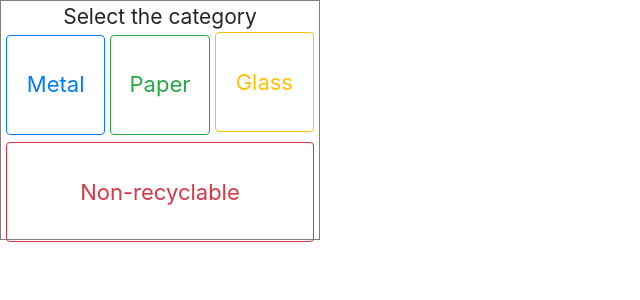
After one commit to zsxkib/SDP-Project, a Flask app: page /getUserInput in a window 1280 px wide. The commit adds this page. Shown: the top 300 px of the page, without its empty margins (0-640 px from the left). Run offline with Flask 2, Linux system fonts and the light colour scheme; some libraries are stand-ins or nearby versions.

Commit message:
webpage update

```diff
--- a/interface/app.py
+++ b/interface/app.py
@@ -8,9 +8,17 @@ app = Flask(__name__)
 def index():
     return render_template('index.html')
 
-@app.route('/123', methods=['GET'])
-def page2():
-    return render_template('base.html')
+@app.route('/getUserInput', methods=['POST', 'GET'])
+def page_input():
+    return render_template('touchscreen_select_category.html')
+
+@app.route('/idle', methods=['GET'])
+def page_idle():
+    return render_template('touchscreen_idle.html')
+
+@app.route('/processing', methods=['GET'])
+def page_processing():
+    return render_template('touchscreen_processing.html')
 
 
 
--- a/interface/static/css/style.css
+++ b/interface/static/css/style.css
@@ -42,6 +42,74 @@ html, body {
     padding: 1rem;
 }
 
+.row-clear-margin {
+  width: 100%;
+  margin: 0 !important;
+}
+
+
+.box div {
+  width: 33.3%;
+  height: 100px;
+}
+
+.touchscreen {
+  width: 320px;
+  height: 240px;
+  border: solid 1px grey;
+}
+
+.touchscreen-titlebar {
+  display: block;
+  width: 100%;
+  height: 26px;
+  /* background-color: khaki; */
+}
+.touchscreen-titlebar div {
+  display: block;
+  /* background-color: lightblue; */
+  width: max-content;
+  margin: 0 auto;
+  font-size: 21px;
+}
+.touchscreen-body {
+  width: 100%;
+  height: 210px;
+}
+
+.touchscreen-select-row {
+  display: flex;
+  align-items: center;
+  justify-content: center;
+  height:50%;
+  width:100%;
+}
+
+.touchscreen-select-row button {
+  font-size: 22px;
+  margin: 5px 0 0 5px;
+}
+
+.touchscreen-select-row button:nth-last-child(1) {
+  margin: 5px 5px 5px 5px;
+}
+
+.touchscreen-row-3 button {
+  width: 33.3%;
+  height: 100px;
+}
+.touchscreen-row-1 button {
+  width: 100%;
+  height: 100px;
+}
+
+.touchscreen .btn-1 {
+  display: initial;
+}
+
+.colored-background {
+  background-color: lightgrey;
+}
 
 
 
--- /dev/null
+++ b/interface/templates/touchscreen_select_category.html
@@ -0,0 +1,37 @@
+{% extends "base.html" %}
+{% block head %}
+	<link rel="stylesheet" href="https://maxcdn.bootstrapcdn.com/bootstrap/4.0.0/css/bootstrap.min.css">
+	<script src="https://code.jquery.com/jquery-3.2.1.slim.min.js"
+		integrity="sha384-KJ3o2DKtIkvYIK3UENzmM7KCkRr/rE9/Qpg6aAZGJwFDMVNA/GpGFF93hXpG5KkN"
+		crossorigin="anonymous"></script>
+	<script src="https://cdnjs.cloudflare.com/ajax/libs/popper.js/1.12.9/umd/popper.min.js"
+		integrity="sha384-ApNbgh9B+Y1QKtv3Rn7W3mgPxhU9K/ScQsAP7hUibX39j7fakFPskvXusvfa0b4Q"
+		crossorigin="anonymous"></script>
+	<script src="https://maxcdn.bootstrapcdn.com/bootstrap/4.0.0/js/bootstrap.min.js"
+		integrity="sha384-JZR6Spejh4U02d8jOt6vLEHfe/JQGiRRSQQxSfFWpi1MquVdAyjUar5+76PVCmYl"
+    crossorigin="anonymous"></script>
+{% endblock %}
+
+{% block body %}
+
+<!--- Four Trash Section -->
+<div class="touchscreen ">
+    <div class="touchscreen-titlebar">
+        <div>Select the category</div>
+    </div>
+    <div class="touchscreen-select-rows">
+        <div class="touchscreen-select-row touchscreen-row-3"><!-- row text-center padding"> -->
+
+            <button type="button" class="btn btn-outline-primary">Metal</button>
+            <button type="button" class="btn btn-outline-success">Paper</button>
+            <button type="button" class="btn btn-outline-warning">Glass</button>
+
+        </div>
+        <div class="touchscreen-select-row touchscreen-row-1">
+            <button type="button" class="btn btn-outline-danger ">Non-recyclable</button>
+        </div>
+    </div>
+</div>
+
+
+{% endblock %}
```
Also changed, not shown: interface/templates/touchscreen_idle.html (added, +26 -0 lines), interface/templates/touchscreen_processing.html (added, +26 -0 lines), 1 other file.
